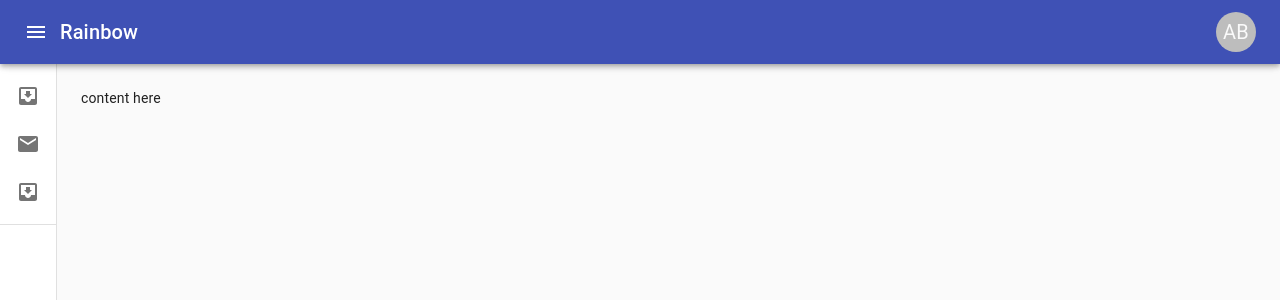
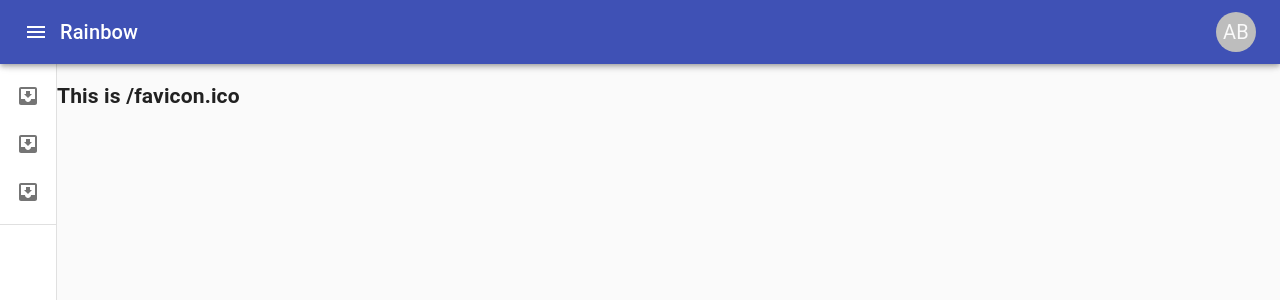
Before and after one commit to SkyLake13/react-boilerplate-ts, a React app: page /#/favicon.ico in a window 1280 px wide. Shown: the top 300 px of the page. Built offline with nearby package versions, Linux system fonts and the light colour scheme.

Commit message:
Added lazy loading of routes

```diff
--- a/src/app/App.tsx
+++ b/src/app/App.tsx
@@ -1,4 +1,4 @@
-import { useState } from 'react';
+import { useState, Suspense } from 'react';
 import clsx from 'clsx';
 import { createStyles, makeStyles, Theme } from '@material-ui/core/styles';
 import Drawer from '@material-ui/core/Drawer';
@@ -10,9 +10,11 @@ import Divider from '@material-ui/core/Divider';
 import IconButton from '@material-ui/core/IconButton';
 import MenuIcon from '@material-ui/icons/Menu';
 import ArrowBackIcon from '@material-ui/icons/ArrowBack';
+import { HashRouter as Router, Route, Switch } from 'react-router-dom';
 
 import Nav from './Nav';
 import User from './User';
+import { Main, Dynamic } from './pages';
 
 const drawerWidth = 240;
 
@@ -65,13 +67,11 @@ const useStyles = makeStyles((theme: Theme) =>
             display: 'flex',
             alignItems: 'center',
             justifyContent: 'flex-end',
-            padding: theme.spacing(0, 1),
             // necessary for content to be below app bar
             ...theme.mixins.toolbar,
         },
         content: {
             flexGrow: 1,
-            padding: theme.spacing(3),
         },
     }),
 );
@@ -88,6 +88,7 @@ export default function () {
     return (
         <div className={classes.root}>
             <CssBaseline />
+            <Router>
                 <AppBar position="fixed"
                     className={clsx(classes.appBar, {
                         [classes.appBarShift]: open,
@@ -101,7 +102,7 @@ export default function () {
                             Rainbow
                     </Typography>
                         <div className={classes.userSeparator}></div>
-                    <User/>
+                        <User />
                     </Toolbar>
                 </AppBar>
                 <Drawer variant="permanent"
@@ -121,10 +122,20 @@ export default function () {
                 </Drawer>
                 <main className={classes.content}>
                     <div className={classes.toolbar} />
-                <div>
-                    content here
-                </div>
+                    <Switch>
+                        <Route exact path="/">
+                            <Suspense fallback={<div>Loading...</div>}>
+                                <Main />
+                            </Suspense>
+                        </Route>
+                        <Route path="/:name">
+                            <Suspense fallback={<div>Loading...</div>}>
+                                <Dynamic />
+                            </Suspense>
+                        </Route>
+                    </Switch>
                 </main>
+            </Router>
         </div>
     );
 }
--- a/src/app/Nav.tsx
+++ b/src/app/Nav.tsx
@@ -5,25 +5,43 @@ import ListItemText from '@material-ui/core/ListItemText';
 
 import InboxIcon from '@material-ui/icons/MoveToInbox';
 import MailIcon from '@material-ui/icons/Mail';
-import { useState } from 'react';
+
+import { forwardRef, useMemo, useState } from 'react';
+import { Link, LinkProps } from 'react-router-dom';
 
 export default function Nav(): JSX.Element {
 
     const [routes] = useState([
         { text: 'Main', url: '/' },
-        { text: 'Page 1', url: '/page1' },
+        { text: 'Page 1', url: '/page1', icon: <MailIcon /> },
         { text: 'Page 2', url: '/page2' },
     ]);
 
     return (
-        <List>
-            {routes.map((route, index) => (
-                <ListItem button key={route.url}>
-                    <ListItemIcon>{index % 2 === 0 ? <InboxIcon /> : <MailIcon />}</ListItemIcon>
-                    <ListItemText primary={route.text}>
-                    </ListItemText>
-                </ListItem>
+        <List component="nav">
+            {routes.map((route) => (
+                <ListItemLink key={route.url} primary={route.text} to={route.url} />
             ))}
         </List>
     );
 }
+
+interface ListItemLinkProps {
+    icon?: React.ReactElement;
+    primary: string;
+    to: string;
+}
+
+function ListItemLink({ primary, to }: ListItemLinkProps) {
+    const renderLink = useMemo(() => forwardRef<any, Omit<LinkProps, 'to'>>((itemProps, ref) => (
+            <Link to={to} ref={ref} {...itemProps} />)), [to]);
+
+    return (
+        <ListItem button component={renderLink}>
+            <ListItemIcon>
+                <InboxIcon/>
+            </ListItemIcon>
+            <ListItemText primary={primary} />
+        </ListItem>
+    );
+}
--- a/src/app/pages/Dynamic.tsx
+++ b/src/app/pages/Dynamic.tsx
@@ -1,7 +1,11 @@
+import { useRouteMatch } from 'react-router-dom';
+
 export default function Dynamic(): JSX.Element {
+    const route = useRouteMatch();
+
     return (
         <h2>
-            Dynamic page
+            This is {route.url}
         </h2>
     );
 }
--- a/src/app/pages/Main.tsx
+++ b/src/app/pages/Main.tsx
@@ -1,7 +1,11 @@
+import { useRouteMatch } from 'react-router-dom';
+
 export default function Main(): JSX.Element {
+    const route = useRouteMatch();
+
     return (
         <h2>
-            This is main page
+            This is {route.url}
         </h2>
     );
 }
--- /dev/null
+++ b/src/app/pages/index.ts
@@ -0,0 +1,6 @@
+import { lazy } from 'react';
+
+const Main = lazy(() => import('./Main'));
+const Dynamic = lazy(() => import('./Dynamic'));
+
+export { Main, Dynamic };
```
Also changed, not shown: src/app/AppRouter.tsx (deleted, +0 -20 lines). Lines whose indentation alone changed are shown as unchanged.
